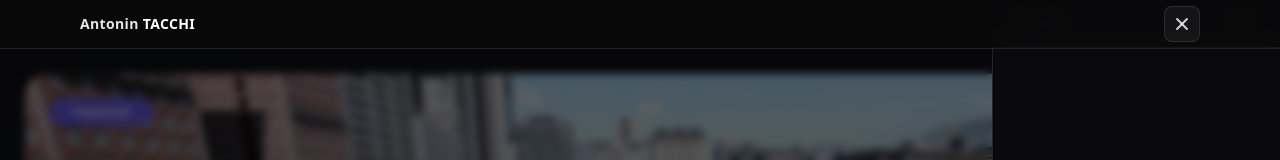
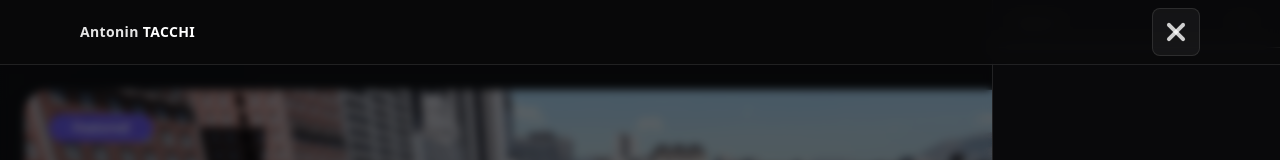
Before and after one commit to antonin-tacchi/unauthorized_sectors, a React (Vite) app in the folder Frontend/: page / in a window 1280 px wide. Both pictures are taken after a click on the button "Open menu". Shown: the top 160 px of the page. Built offline with nearby package versions, Linux system fonts and the light colour scheme; no server answers.

Commit message:
feat: enhance header component styling and transition effects

```diff
--- a/Frontend/src/components/Header.jsx
+++ b/Frontend/src/components/Header.jsx
@@ -46,7 +46,7 @@ export default function Header() {
   return (
     <>
       <header className="sticky top-0 z-50 border-b border-white/10 bg-zinc-950/90 backdrop-blur">
-        <div className="mx-auto flex h-12 max-w-6xl items-center justify-between px-4">
+        <div className="mx-auto flex h-16 max-w-6xl items-center justify-between px-4">
           <NavLink to="/" className="text-sm font-semibold tracking-wide text-white/90 hover:text-white transition">
             Antonin <span className="text-white">TACCHI</span>
           </NavLink>
@@ -57,12 +57,12 @@ export default function Header() {
             aria-label={open ? "Close menu" : "Open menu"}
             aria-expanded={open}
             onClick={() => setOpen((v) => !v)}
-            className="relative z-[60] inline-flex h-9 w-9 items-center justify-center rounded-lg border border-white/10 bg-white/5 hover:bg-white/10 transition"
+            className="relative z-[60] inline-flex h-12 w-12 items-center justify-center rounded-lg border border-white/10 bg-white/5 hover:bg-white/10 transition"
           >
-            <div className="w-4 h-3.5 flex flex-col justify-between">
-              <span className={`h-[2px] w-full rounded bg-white/80 transition-all duration-300 origin-center ${open ? "translate-y-[6px] rotate-45" : ""}`} />
-              <span className={`h-[2px] w-full rounded bg-white/80 transition-all duration-200 ${open ? "opacity-0 scale-x-0" : ""}`} />
-              <span className={`h-[2px] w-full rounded bg-white/80 transition-all duration-300 origin-center ${open ? "-translate-y-[6px] -rotate-45" : ""}`} />
+            <div className="w-6 h-5.5 gap-1 flex flex-col justify-between">
+              <span className={`h-[4px] w-full rounded bg-white/80 transition-all duration-300 origin-center ${open ? "translate-y-[8px] rotate-45" : ""}`} />
+              <span className={`h-[4px] w-full rounded bg-white/80 transition-all duration-200 ${open ? "opacity-0 scale-x-0" : ""}`} />
+              <span className={`h-[4px] w-full rounded bg-white/80 transition-all duration-300 origin-center ${open ? "-translate-y-[8px] -rotate-45" : ""}`} />
             </div>
           </button>
           </div>
@@ -96,7 +96,7 @@ export default function Header() {
                 key={to}
                 to={to}
                 end={end}
-                style={{ transitionDelay: open ? `${i * 40}ms` : "0ms" }}
+                style={{ transitionDelay: open ? `${i * 180}ms` : "0ms" }}
                 className={({ isActive }) =>
                   `group flex items-center justify-between rounded-xl px-4 py-3.5 text-lg font-medium transition-all duration-200 ${
                     open ? "opacity-100 translate-x-0" : "opacity-0 translate-x-4"
@@ -117,7 +117,7 @@ export default function Header() {
                 <div className="my-2 mx-4 border-t border-white/8" />
                 <NavLink
                   to="/admin"
-                  style={{ transitionDelay: open ? `${NAV_LINKS.length * 40}ms` : "0ms" }}
+                  style={{ transitionDelay: open ? `${NAV_LINKS.length * 180}ms` : "0ms" }}
                   className={({ isActive }) =>
                     `group flex items-center justify-between rounded-xl px-4 py-3.5 text-lg font-medium transition-all duration-200 ${
                       open ? "opacity-100 translate-x-0" : "opacity-0 translate-x-4"
```
